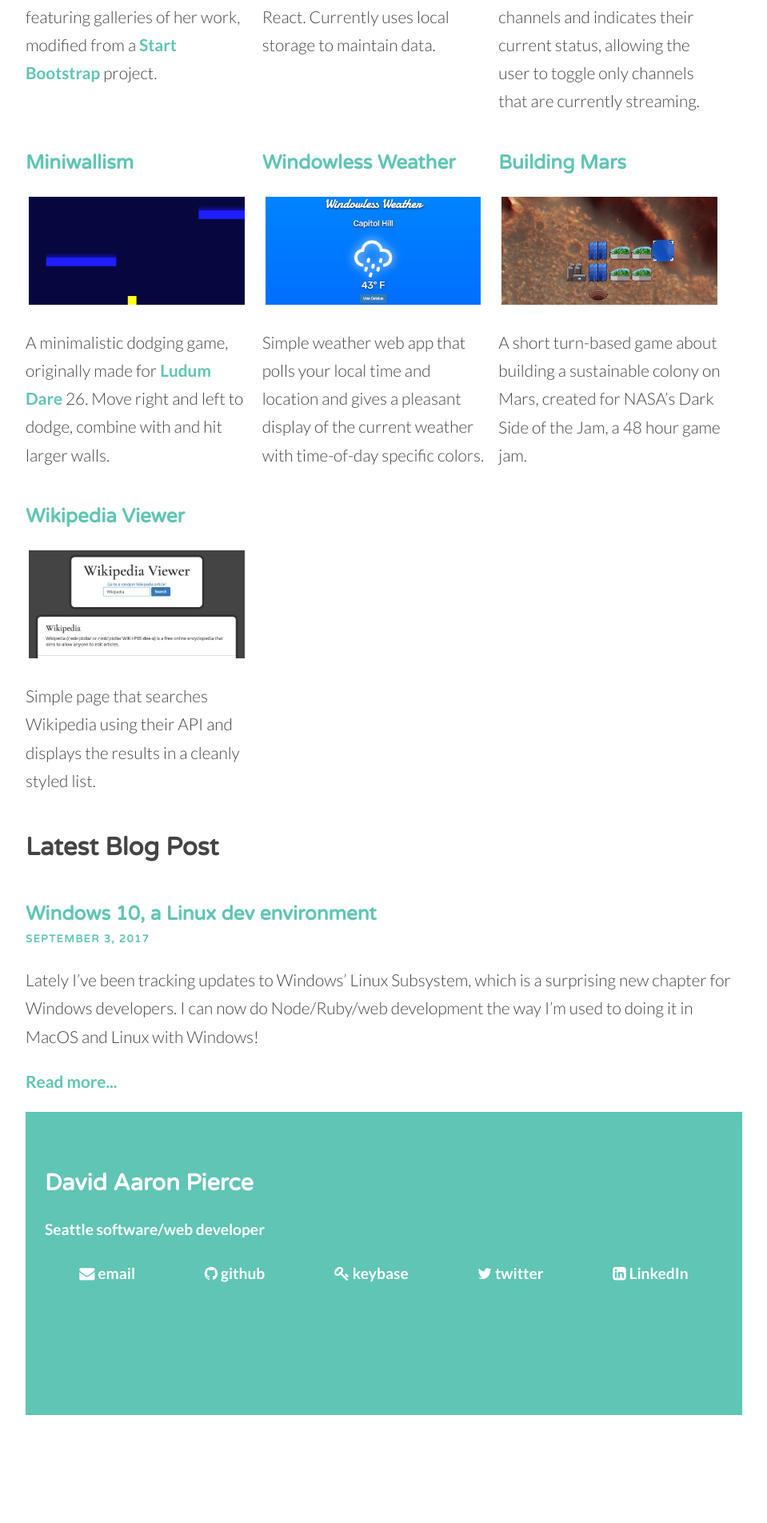
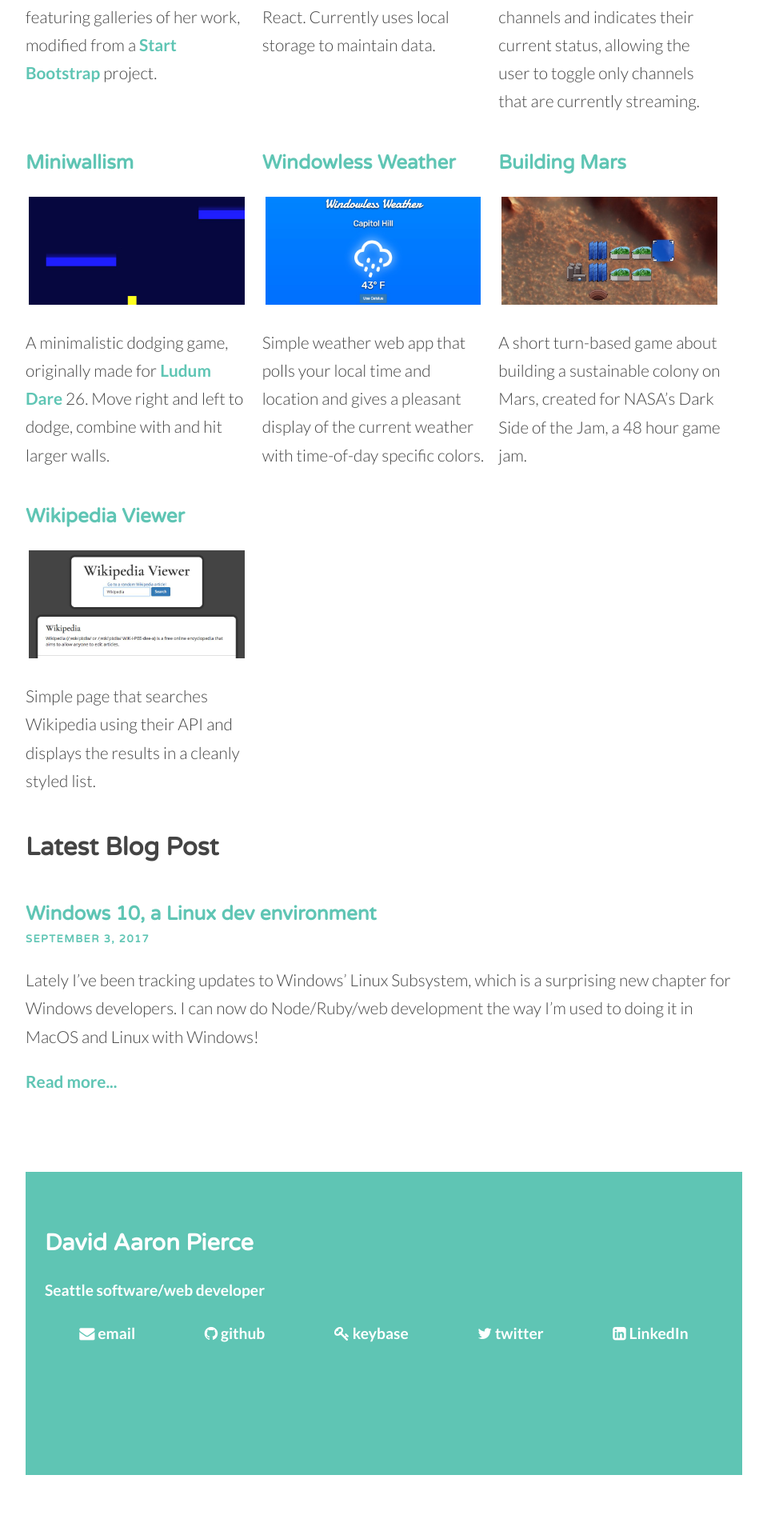
Before and after one commit to dapierce/dapierce.github.io-archive, a Jekyll site: the page built from index.html, in a window 1280 px wide. Shown: the part 1023-2927 px from the top of the page at 80% size, without its empty margins (160-1119 px from the left). Built offline with Jekyll 4.4.1, drawn with Linux system fonts in a browser that asks for light colours; nearby versions of some CDN libraries; before the commit the page ends 2852 px from its top, so only the background shows below that.

Commit message:
Increase footer top margin

```diff
--- a/style/main.css
+++ b/style/main.css
@@ -38,7 +38,7 @@ footer {
   background-color: #5fc5b4;
   color: #fff;
   font-size: 1.2rem;
-  margin: 0 auto;
+  margin: 6rem auto 0;
   padding: 3rem 1.5rem 10rem;
 }
 footer ul {
```
